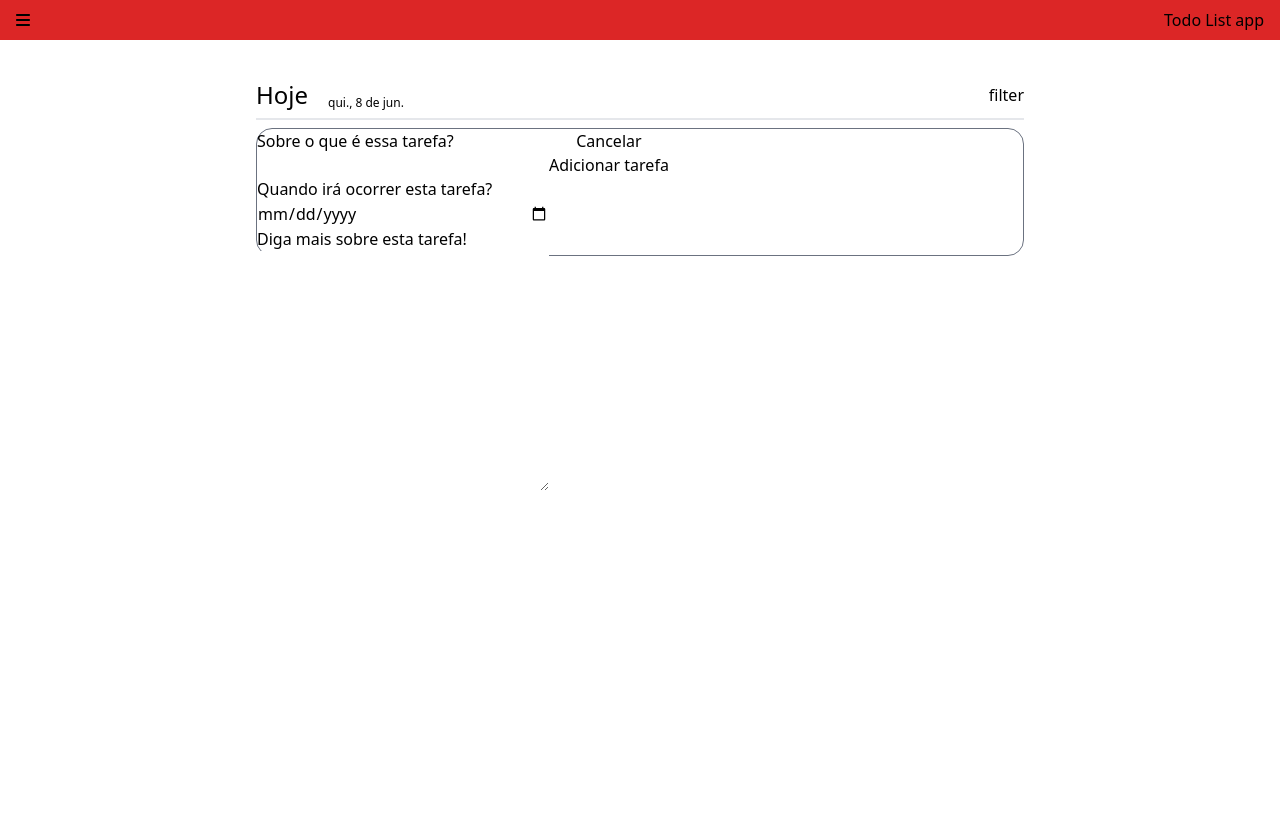
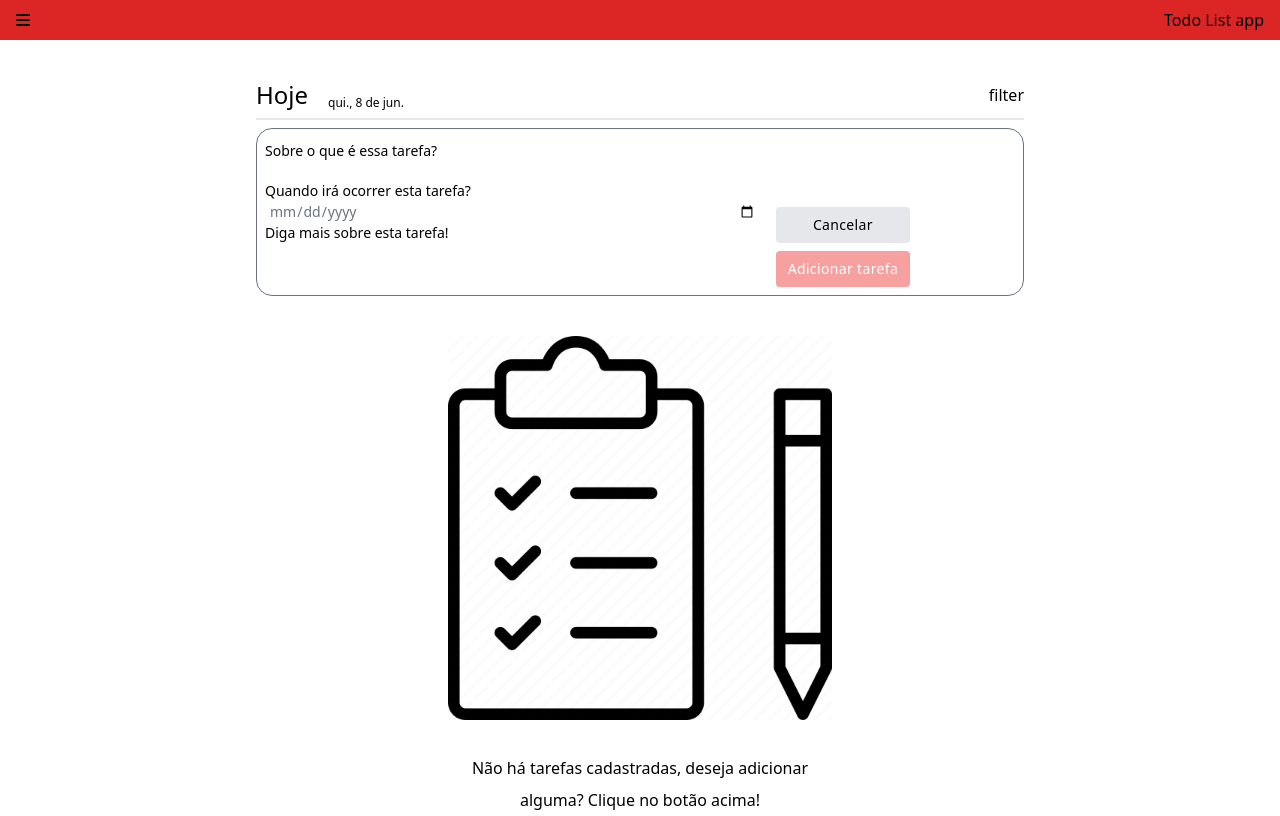
Before and after one commit to weedway/teste-frontend, a Vue app: page / in a window 1280 px wide. Both pictures are taken after a click on the button "Adicionar tarefa". Built offline with nearby package versions, Linux system fonts and the light colour scheme.

Commit message:
Add priority to task and style card add task

```diff
--- a/src/App.vue
+++ b/src/App.vue
@@ -32,7 +32,7 @@ function handleShowAddTaskCard(value: boolean): void {
     @close-card="handleShowAddTaskCard(false)"
   ></AddTask>
 
-  <ListTask v-if="showAddTasks === false"></ListTask>
+  <ListTask></ListTask>
 </template>
 
 <style scoped></style>
--- a/src/components/addTask/index.vue
+++ b/src/components/addTask/index.vue
@@ -9,37 +9,71 @@ const auxTask: Ref<Task> = ref({} as Task);
 function addTaskToState(): void {
   taskState.addTask(auxTask.value);
 }
+
+function validateForm(): boolean {
+  const { date, name } = auxTask.value;
+  return date === undefined || name === undefined || name === '';
+}
 </script>
 
 <template>
-  <div class="flex w-3/5 h-32 rounded-2xl mx-auto mt-2 border-gray-500 border">
-    <div>
+  <div class="flex w-3/5 rounded-2xl mx-auto mt-2 border-gray-500 border">
+    <div class="w-4/6 p-2 py-3">
       <div class="flex flex-col">
-        <label for="name">Sobre o que é essa tarefa?</label>
-        <input type="text" name="name" id="name" v-model="auxTask.name" />
+        <label for="name" class="text-sm">Sobre o que é essa tarefa?</label>
+        <input
+          class="outline-none px-1 text-sm text-gray-500"
+          type="text"
+          name="name"
+          id="name"
+          v-model="auxTask.name"
+        />
       </div>
 
       <div class="flex flex-col">
-        <label for="date">Quando irá ocorrer esta tarefa?</label>
-        <input type="date" name="date" id="date" v-model="auxTask.date" />
+        <label for="date" class="text-sm"
+          >Quando irá ocorrer esta tarefa?</label
+        >
+        <input
+          type="date"
+          name="date"
+          id="date"
+          class="outline-none px-1 text-sm text-gray-500"
+          v-model="auxTask.date"
+        />
       </div>
 
       <div class="flex flex-col">
-        <label for="">Diga mais sobre esta tarefa!</label>
+        <label for="description" class="text-sm"
+          >Diga mais sobre esta tarefa!</label
+        >
         <textarea
           name="description"
           id="description"
-          cols="30"
-          rows="10"
+          class="outline-none px-1 text-sm text-gray-500 resize-none"
           v-model="auxTask.description"
         ></textarea>
       </div>
     </div>
 
-    <div class="flex flex-col">
-      <button @click="$emit('closeCard')">Cancelar</button>
+    <div class="flex flex-col p-2 justify-end gap-2">
+      <button
+        @click="$emit('closeCard')"
+        class="bg-gray-200 text-sm px-3 py-2 rounded font-medium tracking-wide"
+      >
+        Cancelar
+      </button>
 
-      <button @click="addTaskToState()">Adicionar tarefa</button>
+      <button
+        class="bg-red-500 text-white text-sm px-3 py-2 rounded font-medium tracking-wide disabled:opacity-50"
+        @click="
+          addTaskToState();
+          $emit('closeCard');
+        "
+        :disabled="validateForm()"
+      >
+        Adicionar tarefa
+      </button>
     </div>
   </div>
 </template>
--- a/src/interfaces/index.ts
+++ b/src/interfaces/index.ts
@@ -2,5 +2,8 @@ export interface Task {
   id: number;
   name: string;
   date: Date;
-  description: string;
+  description?: string;
+  priority: Priority;
 }
+
+export type Priority = 'high' | 'normal' | 'low';
```
